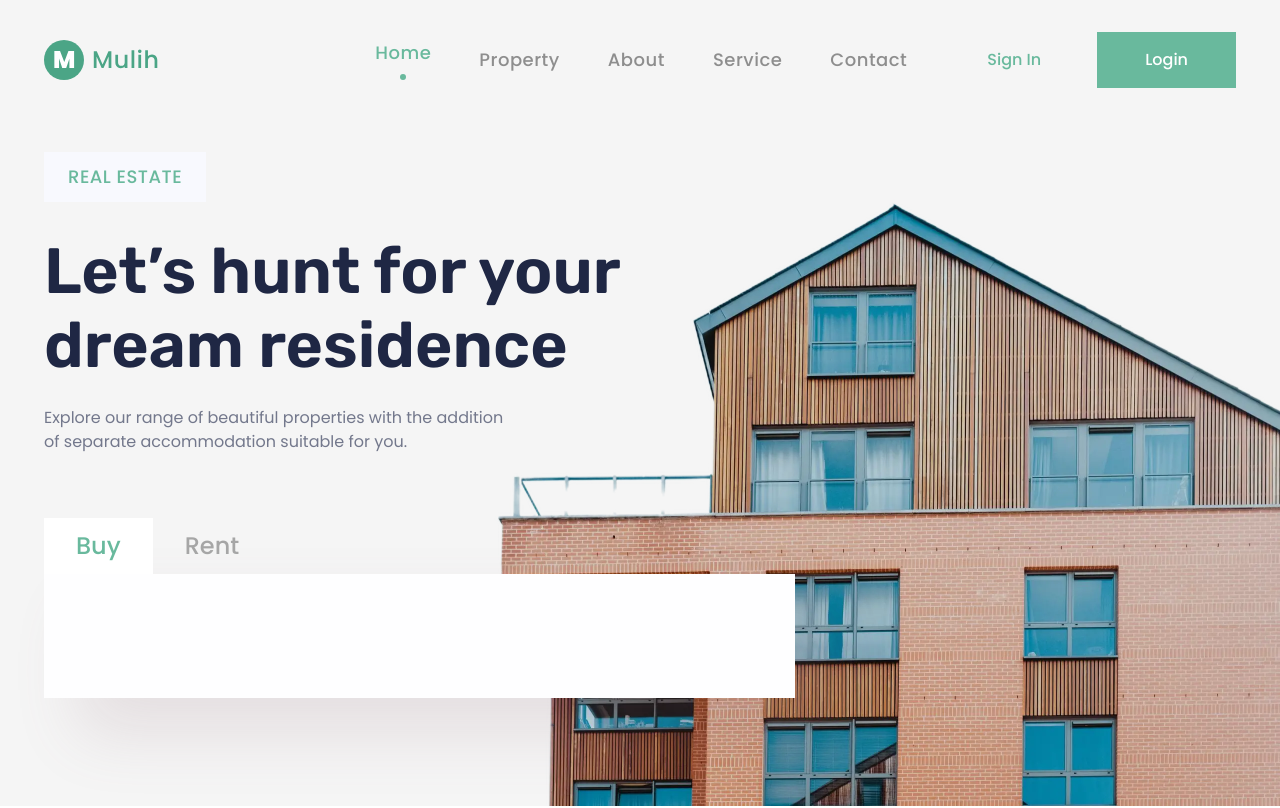
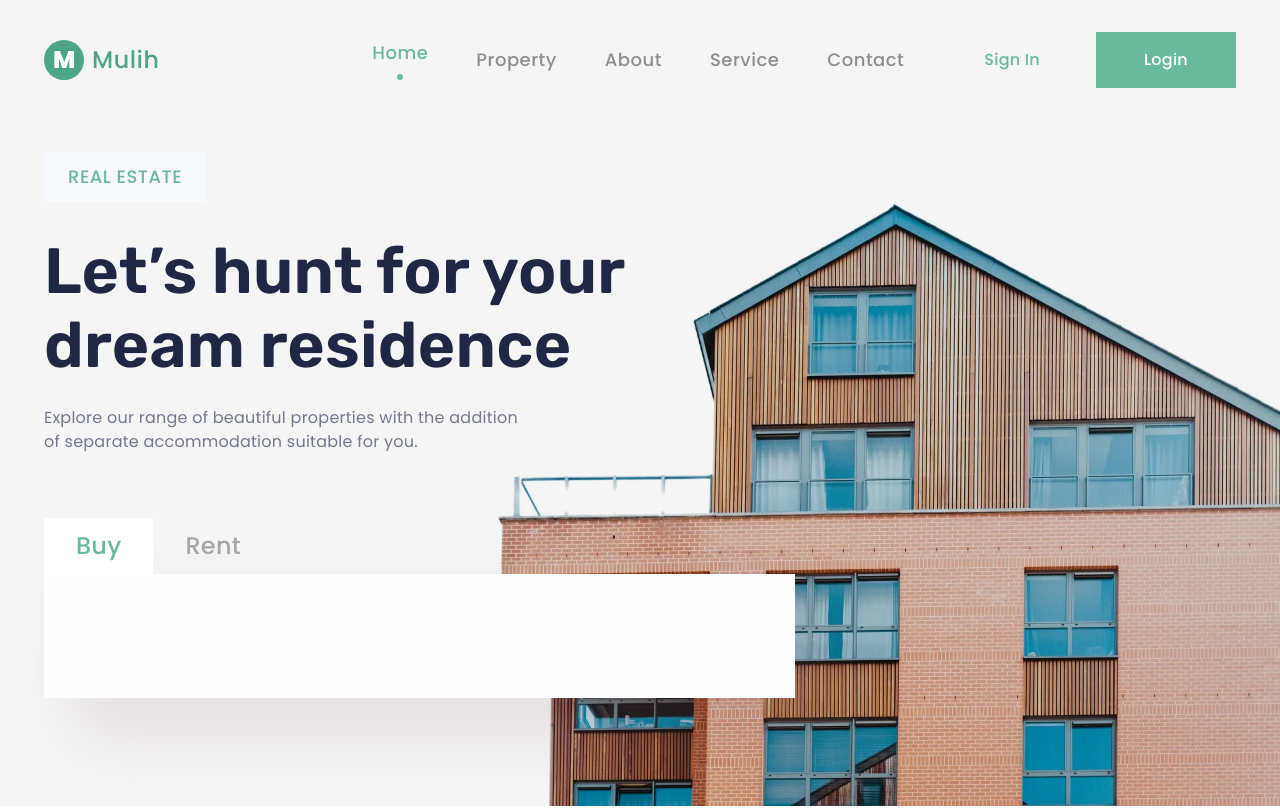
Before and after one commit to kdubrovsky/real-estate-lp, a website: page public/index.html in a window 1280 px wide. Shown: the top 808 px of the page. Drawn offline with Linux system fonts and the light colour scheme.

Commit message:
Letter spacing fix

```diff
--- a/source/sass/_typography.scss
+++ b/source/sass/_typography.scss
@@ -16,7 +16,7 @@
 }
 
 @mixin buttonsFont {
-    @include setFont("Poppins", 500, 16px, 1.5, 0.25%);
+    @include setFont("Poppins", 500, 16px, 1.5, 0.25px);
 }
 
 @mixin tagsFont {
@@ -25,11 +25,11 @@
 }
 
 @mixin heroTitleFont {
-    @include setFont("Rubik", 600, 64px, 1.1563, 0.25%);
+    @include setFont("Rubik", 600, 64px, 1.1563, 0.25px);
 }
 
 @mixin heroDescriptionFont {
-    @include setFont("Poppins", 400, 16px, 1.5, 0.25%);
+    @include setFont("Poppins", 400, 16px, 1.5, 0.25px);
 }
 
 @mixin sectionTitleFont {
@@ -37,7 +37,7 @@
 }
 
 @mixin sectionDescriptionFont {
-    @include setFont("Poppins", 400, 16px, 1.625, 0.25%);
+    @include setFont("Poppins", 400, 16px, 1.625, 0.25px);
 }
 
 @mixin readMoreFont {
@@ -46,27 +46,27 @@
 }
 
 @mixin searchFormTabsFont {
-    @include setFont("Poppins", 500, 24px, 1.333, 0.25%);
+    @include setFont("Poppins", 500, 24px, 1.333, 0.25px);
 }
 
 @mixin propertyCardTitleFont {
-    @include setFont("Poppins", 600, 24px, 1.334, 0.25%);
+    @include setFont("Poppins", 600, 24px, 1.334, 0.25px);
 }
 
 @mixin propertyCardLocationFont {
-    @include setFont("Poppins", 400, 16px, 1.625, 0.25%);
+    @include setFont("Poppins", 400, 16px, 1.625, 0.25px);
 }
 
 @mixin propertyCardPriceFont {
-    @include setFont("Poppins", 600, 24px, 1.333, 0.25%);
+    @include setFont("Poppins", 600, 24px, 1.333, 0.25px);
 }
 
 @mixin propertyCardAreaSizeFont {
-    @include setFont("Poppins", 500, 16px, 1.5, 0.25%);
+    @include setFont("Poppins", 500, 16px, 1.5, 0.25px);
 }
 
 @mixin propertyCardAreaTypeFont {
-    @include setFont("Poppins", 400, 16px, 1.5, 0.25%);
+    @include setFont("Poppins", 400, 16px, 1.5, 0.25px);
 }
 
 @mixin featuresItemDescriptionFont {
```
Also changed, not shown: public/icons/symbol/sprite.symbol.html (+1 -1 lines), public/css/main.css, public/css/main.min.css.
